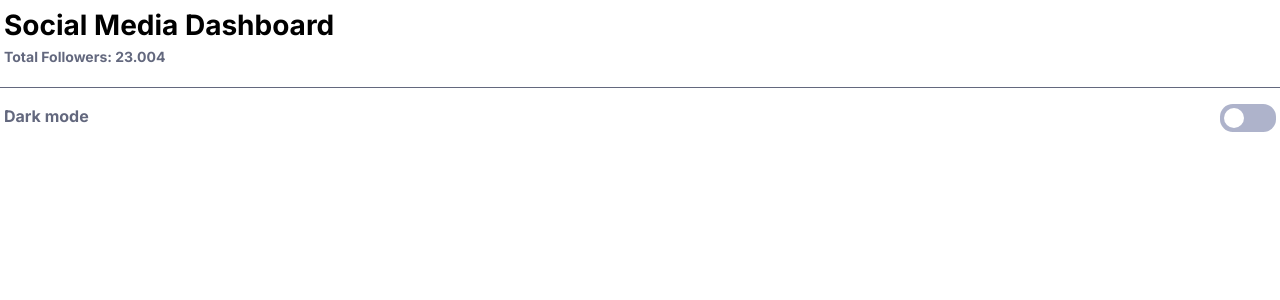
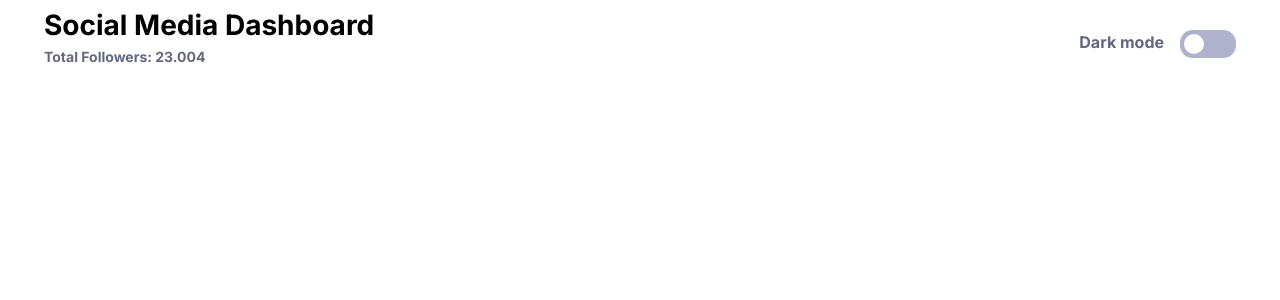
Before and after one commit to SebastianLaka/social-media-dashboard, a Vue app: page / in a window 1280 px wide. Shown: the top 300 px of the page. Built offline with nearby package versions, Linux system fonts and the light colour scheme.

Commit message:
Add responsive for header app

```diff
--- a/src/assets/sass/wrapper.scss
+++ b/src/assets/sass/wrapper.scss
@@ -1,5 +1,5 @@
 .wrapper{
-    max-width: 1400px;
+    max-width: 1200px;
     width: 100%;
     margin: 0 auto;
 }
--- a/src/components/HeaderDashboard.vue
+++ b/src/components/HeaderDashboard.vue
@@ -1,27 +1,31 @@
 <script setup>
-import { ref } from 'vue';
-const followersAmount = ref(23.004);
+import { ref } from 'vue'
+const followersAmount = ref(23.004)
 </script>
 <template>
-    <header class="dashboard-header">
+  <div class="dashboard-header">
     <h1 class="dashboard-header__name">Social Media Dashboard</h1>
-        <p class="dashboard-header__amount-followers"> Total Followers: {{followersAmount}}</p>
-    </header>
-
+    <p class="dashboard-header__amount-followers">Total Followers: {{ followersAmount }}</p>
+  </div>
 </template>
 <style scoped lang="scss">
-@import "../assets/sass/colors.scss";
-@import "../assets/sass/fonts.scss";
-.dashboard-header{
+@import '../assets/sass/colors.scss';
+@import '../assets/sass/fonts.scss';
+.dashboard-header {
   border-bottom: 0.1em solid $dark-grayish-blue;
-    padding: .25em .25em 1.25em .25em;
-    &__name{
+  padding: 0.25em 0.25em 1.25em 0.25em;
+  &__name {
     font-size: 1.75rem;
   }
-    &__amount-followers{
+  &__amount-followers {
     font-size: $primary-font-size;
     font-weight: $bold-font-weight;
     color: $dark-grayish-blue;
   }
 }
+@media (min-width: 768px) {
+  .dashboard-header {
+    border-bottom: none;
+  }
+}
 </style>
--- a/src/components/MainDashboard.vue
+++ b/src/components/MainDashboard.vue
@@ -1,14 +1,21 @@
 <script setup>
-import HeaderDashboard from './HeaderDashboard.vue';
-import ThemeDashboard from './ThemeDashboard.vue';
+import HeaderDashboard from './HeaderDashboard.vue'
+import ThemeDashboard from './ThemeDashboard.vue'
 </script>
 <template>
-    <div class="wrapper">
-    <HeaderDashboard/>
-    <ThemeDashboard />
-    </div>
+    <header class="dashboard-header-container wrapper">
+      <HeaderDashboard />
+      <ThemeDashboard />
+    </header>
 </template>
 <style lang="scss" scoped>
-@import "../assets/sass/colors.scss";
+@import '../assets/sass/colors.scss';
 @import '../assets/sass/wrapper.scss';
+@media (min-width: 768px) {
+    .dashboard-header-container {
+      display: flex;
+      justify-content: space-between;
+      align-items: center;
+    }
+}
 </style>
--- a/src/components/ThemeDashboard.vue
+++ b/src/components/ThemeDashboard.vue
@@ -1,12 +1,12 @@
 <script setup></script>
 <template>
-  <nav class="theme-area">
+  <div class="theme-area">
     <h1 class="theme-area__header">Dark mode</h1>
     <label class="theme-switch">
       <input class="theme-switch__button" type="checkbox" />
       <span class="switch round"></span>
     </label>
-  </nav>
+  </div>
 </template>
 <style lang="scss" scoped>
 @import '../assets/sass/colors.scss';
@@ -57,4 +57,11 @@
     }
   }
 }
+@media (min-width: 768px){
+  .theme-area{
+    &__header{
+      padding: 0 1em 0 0;
+    }
+  }
+}
 </style>
```
Lines whose indentation alone changed are shown as unchanged.
